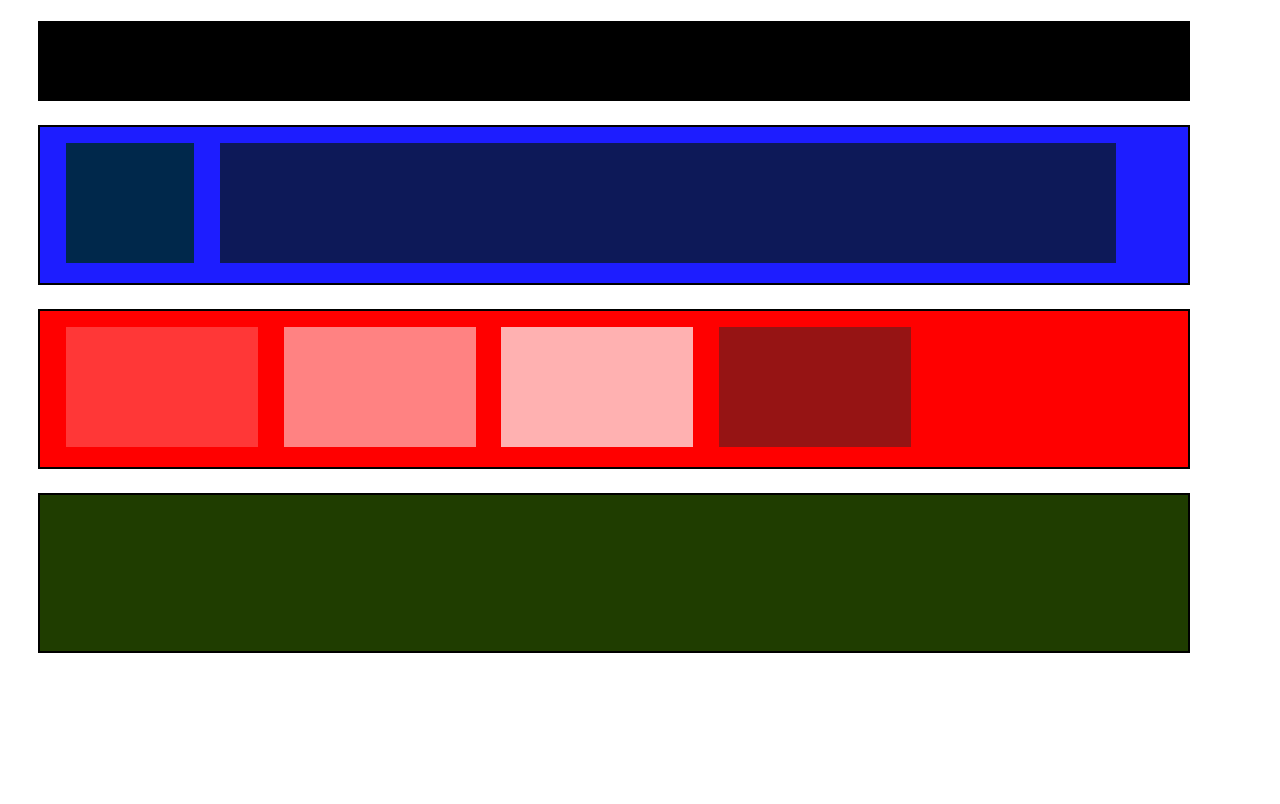
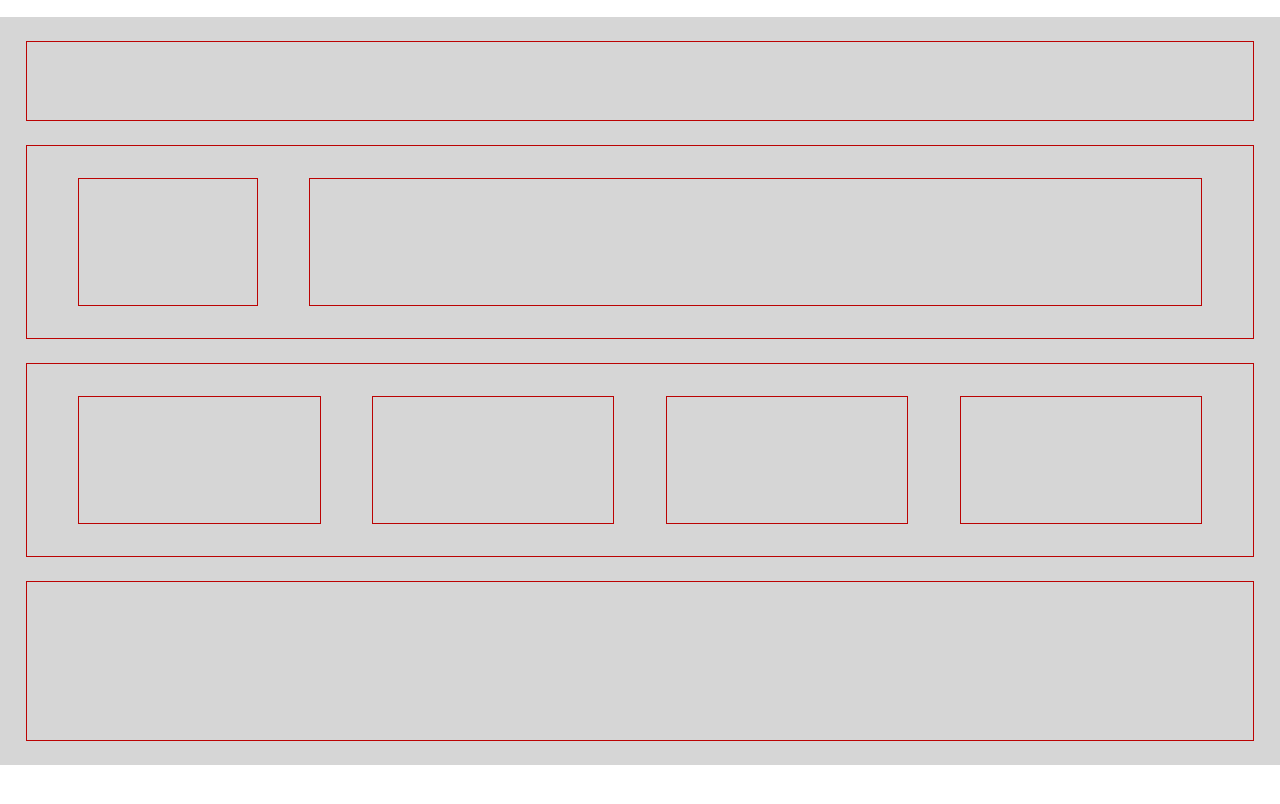
Before and after one commit to 1TDSF-21/exemplo-flex, a plain HTML site: page RM_83954/exer-01-flex.html in a window 1280 px wide. Shown: the part 62-866 px from the top of the page. Before the commit the page ends 800 px from the top, so only its background shows below. Drawn offline with Linux system fonts and the light colour scheme.

Commit message:
Criando minha branch e começando o exercício

```diff
--- a/RM_83954/css/exer-01-flex.css
+++ b/RM_83954/css/exer-01-flex.css
@@ -1,99 +1,76 @@
+.box-pai {
+    background-color: #d6d6d6;
+    display: flex;
+    flex-direction: column;
+    margin-bottom: 5vh;
+}
 
+/* ------ */
+.box-child-1 {
 
-.box-child-1{
-    border: 2px solid #000;
-    display: flex;
-    width: 90vw;
-    min-width: 5vw;
+    border: 1px solid #bb0303;
     height: 10vh;
-    margin: 3vh 3vw;
-    padding: 1vh 1vw;
-    background-color:black;
+    margin-left: 2vw;
+    margin-right: 2vw;
+    margin-top: 3vh;
 
 }
 
-.box-child-2{
-    border: 2px solid #000;
+/* ----- */
+.box {
     display: flex;
-    width: 90vw;
-    min-width: 5vw;
-    height: 20vh;
-    margin: 3vh 3vw;
-    padding: 1vh 1vw;
-    background-color: rgb(29, 29, 255);
-
+    flex-direction: row;
+    border: 1px solid #bb0303;
+    margin-left: 2vw;
+    margin-right: 2vw;
+    margin-top: 3vh;
+    padding: 4vh 4vw;
 }
 
-.box-child-5{
-    background-color: rgb(0, 40, 75);
-    height: 15vh;
-    width: 10vw;
-    margin: 1vh 1vw;
-    padding: 1vh 1vw;
+.box-child-5 {
+    border: 1px solid #bb0303;
+    flex-grow: 2;
+    margin-right: 4vw;
+    height: 10vw;
 }
 
-.box-child-6{
-    background-color: rgb(13, 25, 88);
-    margin: 1vh 1vw;
-    padding: 1vh 1vw;
-    height: 15vh;
-    width: 70vw;
-
+.box-child-6 {
+    border: 1px solid #bb0303;
+    flex-grow: 10;
+    height: 10vw;
 }
 
-.box-child-3{
-    border: 2px solid #000;
-    display: flex;
-    width: 90vw;
-    min-width: 5vw;
-    height: 20vh;
-    margin: 3vh 3vw;
-    padding: 1vh 1vw;
-    background-color: rgb(255, 0, 0);
+.box-child-7 {
+    border: 1px solid #bb0303;
+    flex-grow: 3;
+    margin-right: 4vw;
+    height: 10vw;
 }
 
-.box-child-7{
-    background-color: rgb(255, 55, 55);
-    margin: 1vh 1vw;
-    padding: 1vh 1vw;
-    height: 15vh;
-    width: 15vw;
-
-
+.box-child-8 {
+    border: 1px solid #bb0303;
+    flex-grow: 3;
+    margin-right: 4vw;
+    height: 10vw;
 }
 
-.box-child-8{
-    background-color: rgb(255, 130, 130);
-    margin: 1vh 1vw;
-    padding: 1vh 1vw;
-    height: 15vh;
-    width: 15vw;
-
+.box-child-9 {
+    border: 1px solid #bb0303;
+    flex-grow: 3;
+    margin-right: 4vw;
+    height: 10vw;
 }
 
-.box-child-9{
-    background-color: rgb(255, 177, 177);
-    margin: 1vh 1vw;
-    padding: 1vh 1vw;
-    height: 15vh;
-    width: 15vw;
+.box-child-10 {
+    border: 1px solid #bb0303;
+    flex-grow: 3;
+    height: 10vw;
 }
 
-.box-child-10{
-    background-color: rgb(150, 20, 20);
-    margin: 1vh 1vw;
-    padding: 1vh 1vw;
-    height: 15vh;
-    width: 15vw;
+.box-child-4 {
+    display: flex;
+    flex-direction: row;
+    border: 1px solid #bb0303;
+    margin: 3vh 2vw;
+    height: 20vh;
 }
-
-.box-child-4{
-    border: 2px solid #000;
-    display: flex;
-    background-color: rgb(31, 61, 0);
-    width: 90vw;
-    min-width: 5vw;
-    height: 20vh;
-    margin: 3vh 3vw;
-    padding: 1vh 1vw;
-}
```
